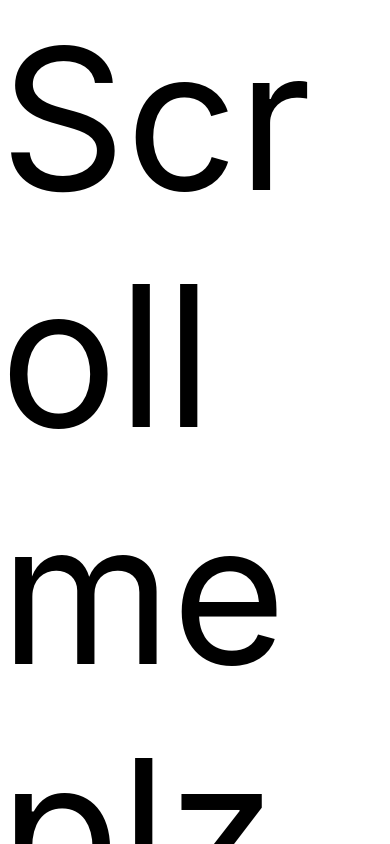
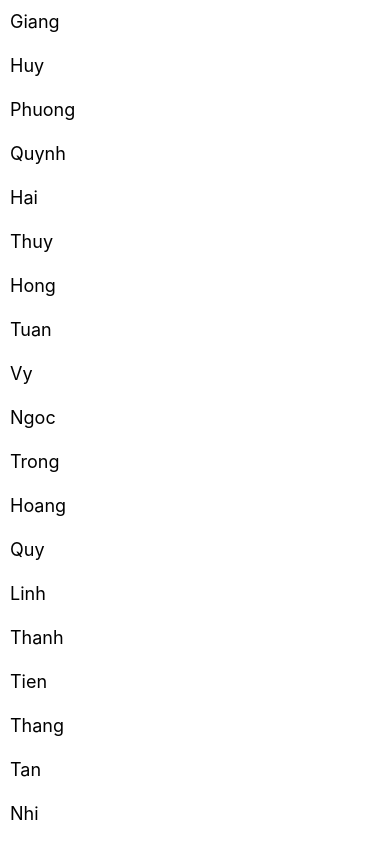
Before and after one commit to jangnguyen/myReactNative, a React Native app: screen / in a window 390 px wide. Built offline with nearby package versions, Linux system fonts and the light colour scheme.

Commit message:
Using a FlatView

```diff
--- a/App.js
+++ b/App.js
@@ -1,40 +1,47 @@
 import React from 'react';
-import {StyleSheet, ScrollView, View, Text, Image} from 'react-native';
+import {StyleSheet, FlatList, View, Text} from 'react-native';
 
 export default class App extends React.Component {
 
     render() {
         return (
-            <ScrollView>
-                <Text style={{fontSize:196}}>Scroll me plz</Text>
-
-                <Text style={{fontSize:196}}>If you like</Text>
-
-                <Text style={{fontSize:196}}>Scrolling down</Text>
-
-                <Text style={{fontSize:196}}>What's the best</Text>
-
-                <Text style={{fontSize:196}}>Framework around?</Text>
-
-                <Text style={{fontSize:180}}>React Native</Text>
-            </ScrollView>
+            <View style={styles.container}>
+                <FlatList
+                    data={[
+                        {key: 'Giang'},
+                        {key: 'Huy'},
+                        {key: 'Phuong'},
+                        {key: 'Quynh'},
+                        {key: 'Hai'},
+                        {key: 'Thuy'},
+                        {key: 'Hong'},
+                        {key: 'Tuan'},
+                        {key: 'Vy'},
+                        {key: 'Ngoc'},
+                        {key: 'Trong'},
+                        {key: 'Hoang'},
+                        {key: 'Quy'},
+                        {key: 'Linh'},
+                        {key: 'Thanh'},
+                        {key: 'Tien'},
+                        {key: 'Thang'},
+                        {key: 'Tan'},
+                        {key: 'Nhi'},
+                    ]}
+                    renderItem={({item}) => <Text style={styles.item}>{item.key}</Text>}/>
+            </View>
         );
     }
 }
 
 const styles = StyleSheet.create({
     container: {
-        paddingTop: 60,
-        alignItems: 'center',
+        flex: 1,
+        paddingTop: 1,
     },
-    button: {
-        marginBottom: 30,
-        width: 260,
-        alignItems: 'center',
-        backgroundColor: '#FEC32E',
-    },
-    buttonText: {
-        padding: 20,
-        color: 'white'
+    item: {
+        padding: 10,
+        fontSize: 18,
+        height: 44,
     },
 });
```
